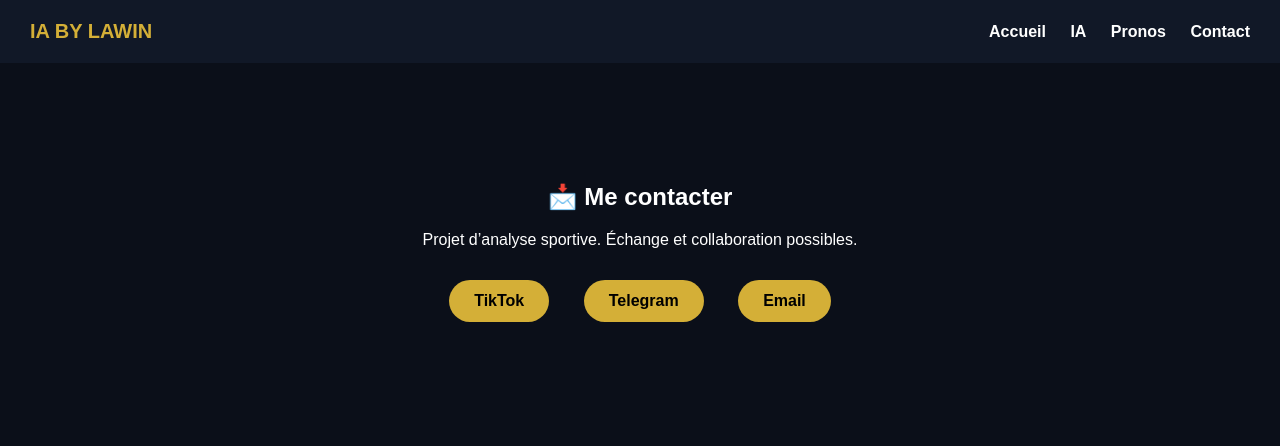
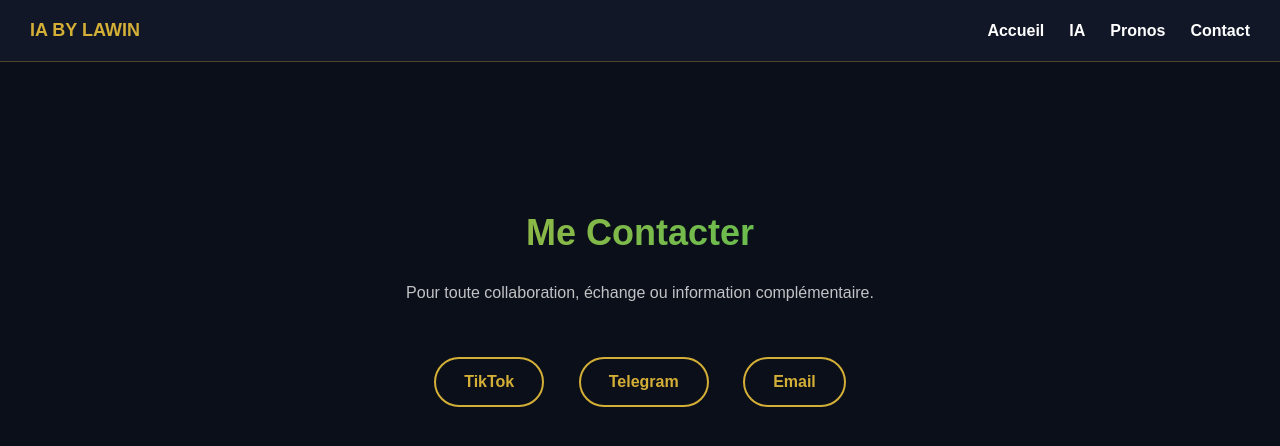
Before and after one commit to lawinmode-s/lawin-site, a plain HTML site: page contact.html in a window 1280 px wide. Drawn offline with Linux system fonts and the light colour scheme.

Commit message:
Update contact.html

```diff
--- a/contact.html
+++ b/contact.html
@@ -6,52 +6,133 @@
 <title>Contact - Lawin</title>
 
 <style>
-body{
-  margin:0;
-  font-family:Arial, sans-serif;
-  background:#0b0f19;
-  color:white;
-  text-align:center;
+:root{
+  --bg:#0b0f19;
+  --panel:#111827;
+  --gold:#d4af37;
+  --green:#22c55e;
+  --text:#ffffff;
+  --muted:rgba(255,255,255,0.75);
 }
 
+*{box-sizing:border-box;margin:0;padding:0;}
+
+body{
+  font-family:Arial, sans-serif;
+  background:var(--bg);
+  color:var(--text);
+}
+
+/* NAVBAR */
 header{
   display:flex;
   justify-content:space-between;
   align-items:center;
   padding:20px 30px;
-  background:#111827;
+  background:rgba(17,24,39,0.95);
+  border-bottom:1px solid rgba(212,175,55,0.3);
 }
 
-header h1{
-  margin:0;
-  font-size:20px;
-  color:#d4af37;
+.logo{
+  font-size:18px;
+  font-weight:bold;
+  color:var(--gold);
+}
+
+nav{
+  display:flex;
+  gap:25px;
 }
 
 nav a{
-  color:white;
+  position:relative;
   text-decoration:none;
-  margin-left:20px;
+  color:var(--text);
   font-weight:bold;
+  transition:0.3s;
+}
+
+nav a::after{
+  content:"";
+  position:absolute;
+  left:0;
+  bottom:-6px;
+  width:0;
+  height:2px;
+  background:linear-gradient(90deg,var(--gold),var(--green));
+  transition:0.3s;
+}
+
+nav a:hover::after{
+  width:100%;
 }
 
 nav a:hover{
-  color:#d4af37;
+  color:var(--gold);
 }
 
+.menu-toggle{
+  display:none;
+  font-size:26px;
+  cursor:pointer;
+}
+
+@media(max-width:768px){
+  nav{
+    position:absolute;
+    top:70px;
+    right:0;
+    background:var(--panel);
+    flex-direction:column;
+    width:200px;
+    padding:20px;
+    display:none;
+  }
+
+  nav.active{
+    display:flex;
+  }
+
+  .menu-toggle{
+    display:block;
+  }
+}
+
+/* CONTENU */
 .container{
-  padding:100px 20px;
+  text-align:center;
+  padding:150px 20px;
+}
+
+.container h2{
+  font-size:36px;
+  margin-bottom:30px;
+  background:linear-gradient(90deg,var(--gold),var(--green));
+  -webkit-background-clip:text;
+  -webkit-text-fill-color:transparent;
+}
+
+.container p{
+  color:var(--muted);
+  margin-bottom:40px;
 }
 
 .btn{
   display:inline-block;
   margin:15px;
-  padding:12px 25px;
-  background:#d4af37;
+  padding:14px 28px;
+  border-radius:30px;
+  font-weight:bold;
+  text-decoration:none;
+  transition:0.3s;
+  border:2px solid var(--gold);
+  color:var(--gold);
+}
+
+.btn:hover{
+  background:var(--gold);
   color:black;
-  text-decoration:none;
-  border-radius:25px;
-  font-weight:bold;
+  box-shadow:0 0 20px rgba(212,175,55,0.5);
 }
 </style>
 </head>
@@ -59,8 +140,9 @@ nav a:hover{
 <body>
 
 <header>
-  <h1>IA BY LAWIN</h1>
-  <nav>
+  <div class="logo">IA BY LAWIN</div>
+  <div class="menu-toggle" onclick="toggleMenu()">☰</div>
+  <nav id="nav">
     <a href="index.html">Accueil</a>
     <a href="ia.html">IA</a>
     <a href="pronos.html">Pronos</a>
@@ -69,13 +151,21 @@ nav a:hover{
 </header>
 
 <div class="container">
-  <h2>📩 Me contacter</h2>
-  <p>Projet d’analyse sportive. Échange et collaboration possibles.</p>
+  <h2>Me Contacter</h2>
+  <p>
+    Pour toute collaboration, échange ou information complémentaire.
+  </p>
 
   <a href="#" class="btn">TikTok</a>
   <a href="#" class="btn">Telegram</a>
   <a href="mailto:tonemail@example.com" class="btn">Email</a>
 </div>
 
+<script>
+function toggleMenu(){
+  document.getElementById("nav").classList.toggle("active");
+}
+</script>
+
 </body>
 </html>
```
